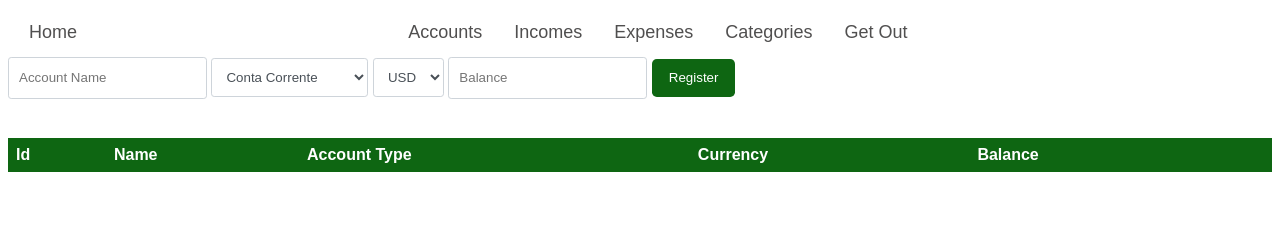
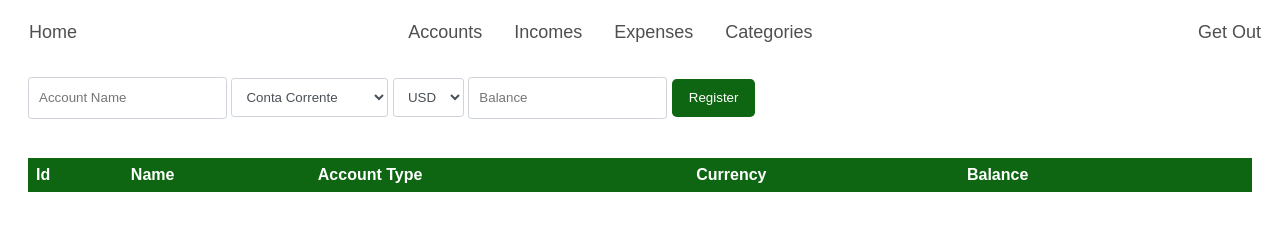
Before and after one commit to antoniorws/financial-life-js-web, a plain HTML site: page views/accounts.html in a window 1280 px wide. Drawn offline with Linux system fonts and the light colour scheme; a script that the page names is missing.

Commit message:
Translate style

```diff
--- a/styles/style.css
+++ b/styles/style.css
@@ -102,7 +102,6 @@ body{
    color: rgb(84, 85, 87);
 }
 
-/* Add a black background color to the top navigation */
 .topnav {
    overflow: hidden;
    width: 100%;
@@ -110,7 +109,6 @@ body{
 
 }
 
-/* Style the links inside the navigation bar */
 .topnav a {
    float: left;
    color: #504f4f;
@@ -121,7 +119,7 @@ body{
    font-size: large;
 }
 
-.div-contas, .div-expenses{
+.div-accounts, .div-expenses{
    margin: 20px;
 }
 
@@ -131,7 +129,7 @@ nav {
    width: 40%;
 }
 
-#nav-sair{
+#nav-getout{
    float: right;
 }
 
@@ -139,7 +137,6 @@ nav {
    text-decoration: underline !important;
 }
 
-/* Change the color of links on hover */
 .topnav a:hover {
    color: rgb(34, 133, 34);
    font-size: larger;
```
